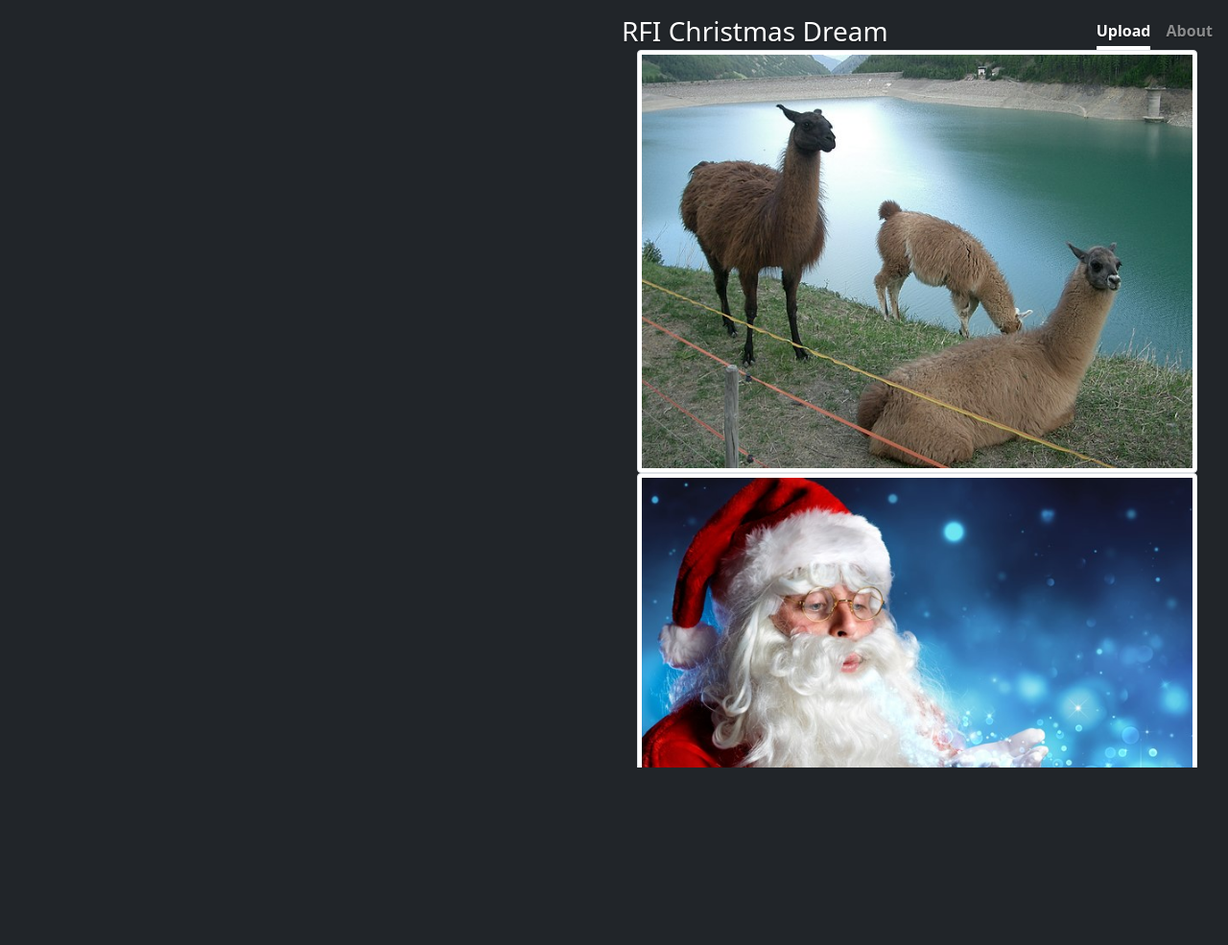
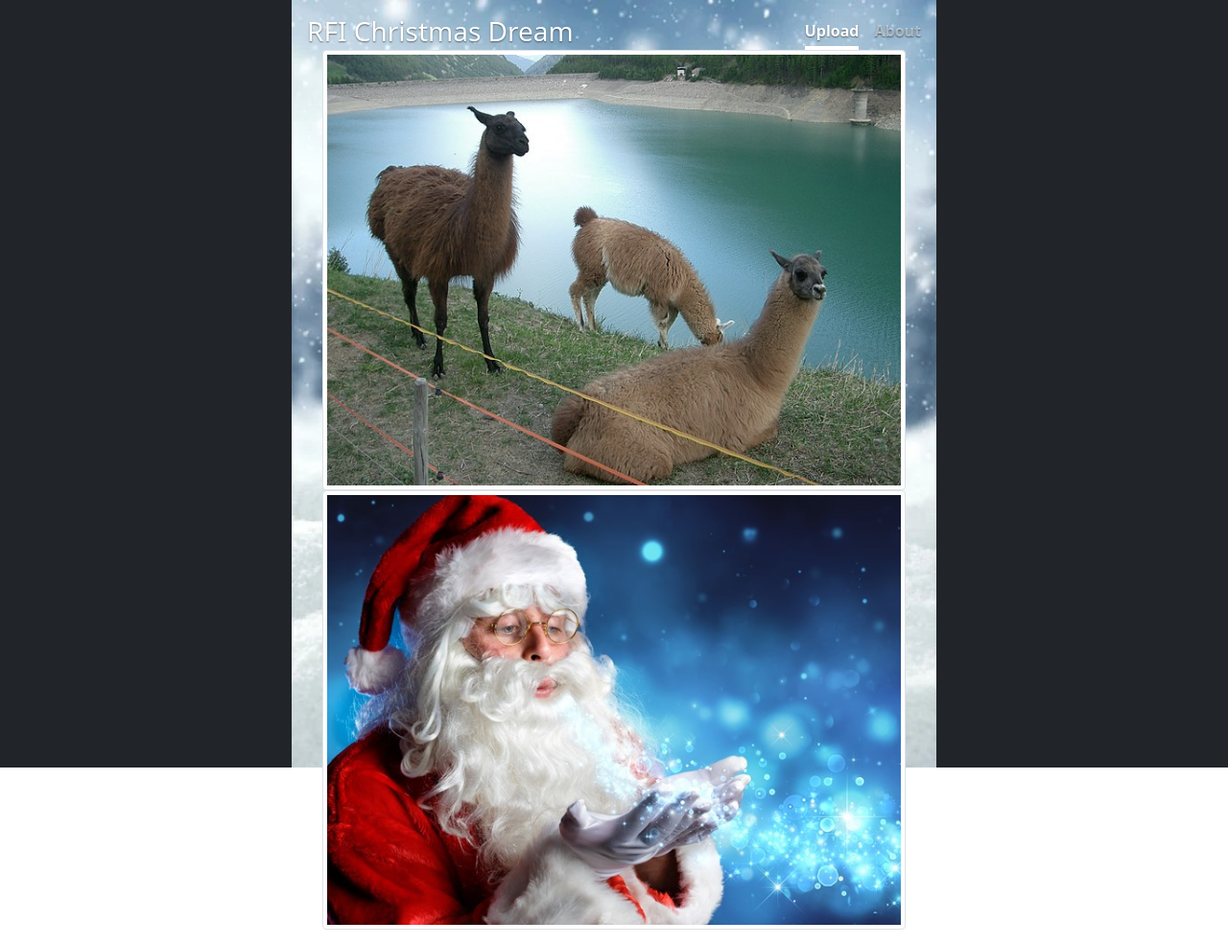
Before and after one commit to rosalindfranklininstitute/deepdreamchristmas, a Flask app: page / in a window 1280 px wide. Shown: the whole page at 96% size. Before the commit the page ends 800 px from the top, so only its background shows below. Run offline with Flask 2, Linux system fonts and the light colour scheme; data that the repository does not hold is empty; some libraries are stand-ins or nearby versions.

Commit message:
Adjust css

```diff
--- a/static/style.css
+++ b/static/style.css
@@ -6,7 +6,23 @@ html, body, .fill {
     overflow: hidden;
 }
 
-body {
+#root-canvas {
+    position: absolute;
+    top: 0;
+    left: 0;
+    bottom: 0;
+    right: 0;
+    z-index: 9;
+}
+
+#root-ui {
+    position: absolute;
+    top: 0;
+    left: 0;
+    bottom: 0;
+    right: 0;
+    z-index: 10;
+
     background-image:    url(/static/snow.webp);
     background-size:     cover;
     background-repeat:   no-repeat;
```
